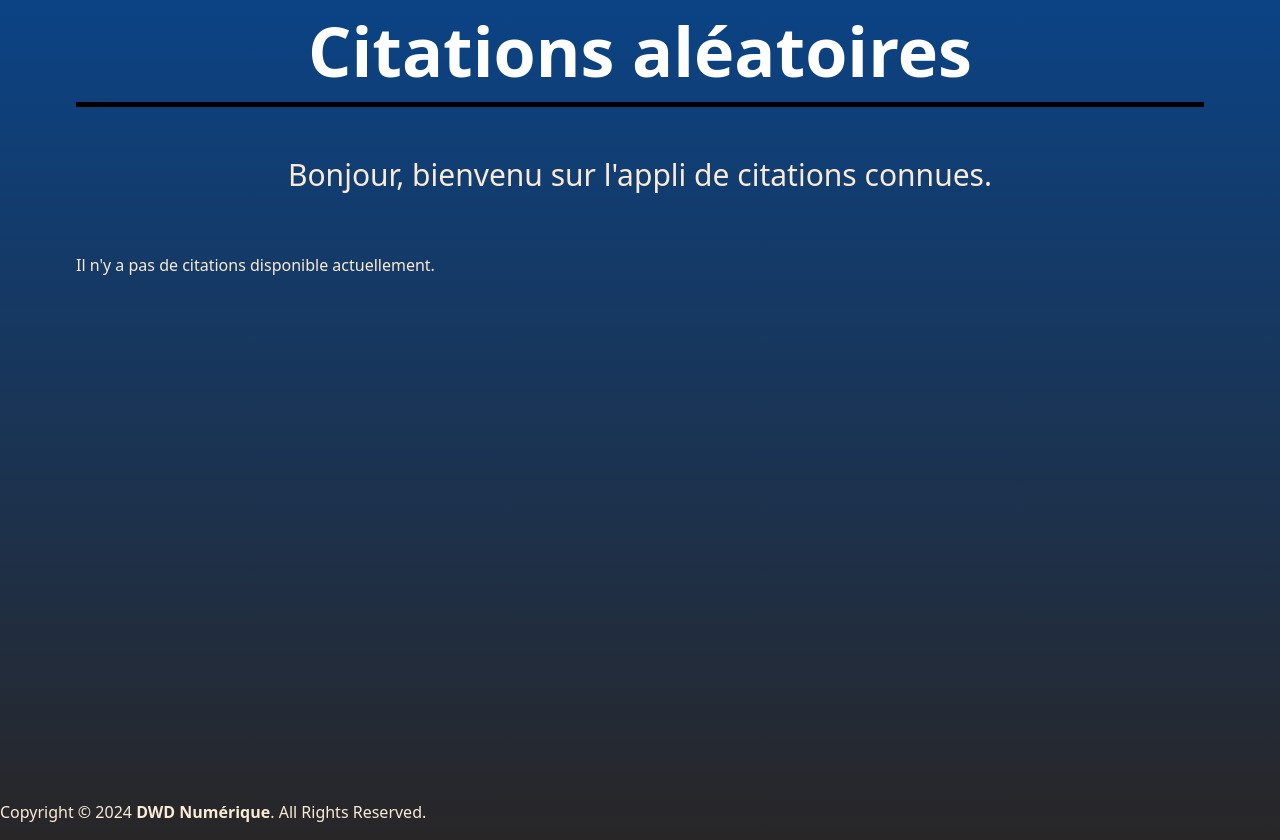
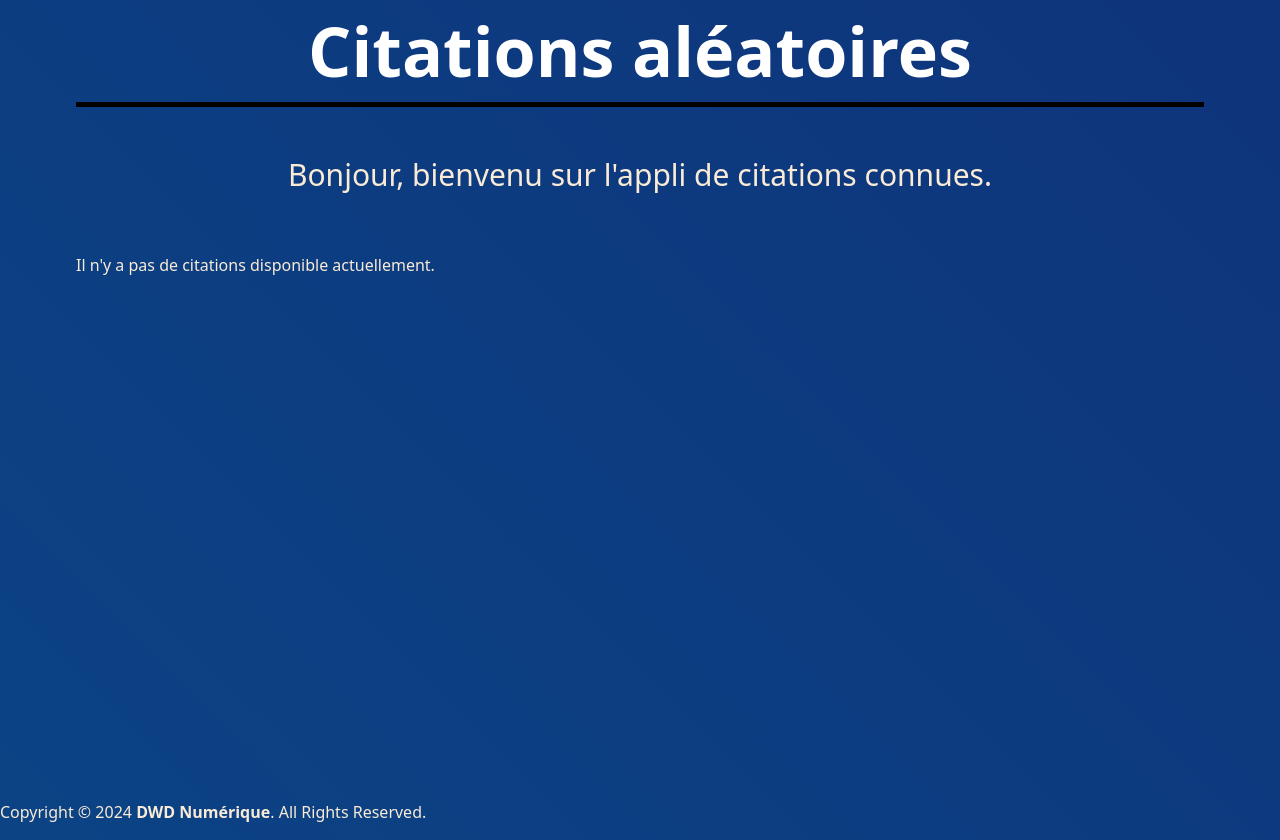
Before and after one commit to dday33480/randomquotesapp, a Django app: page / in a window 1280 px wide. Run offline with Django 5.2, Linux system fonts and the light colour scheme; data that the repository does not hold is empty.

Commit message:
style: Adds dynamic background gradient

```diff
--- a/quotes/static/css/main.css
+++ b/quotes/static/css/main.css
@@ -39,16 +39,35 @@
     }
 }
 
+@-webkit-keyframes DynamicBackground {
+    0%{background-position:0% 50%}
+    50%{background-position:100% 50%}
+    100%{background-position:0% 50%}
+  }
+  @-moz-keyframes DynamicBackground {
+    0%{background-position:0% 50%}
+    50%{background-position:100% 50%}
+    100%{background-position:0% 50%}
+  }
+  @keyframes DynamicBackground {
+    0%{background-position:0% 50%}
+    50%{background-position:100% 50%}
+    100%{background-position:0% 50%}
+  }
 
-body {
-    background: linear-gradient(0deg, rgba(40,38,39,1) 0%, rgba(11,67,133,1) 100%);
-    background-repeat: no-repeat;
-    background-size: cover;
+  body {
+    background: linear-gradient(45deg, #282627, #636061, #0b4385, #122572);
+    background-repeat: repeat;
+    background-size: 600% 600%;
     color: antiquewhite;
     margin: 0;
     min-height: 100vh;
     padding: 0;
-}
+
+    -webkit-animation: DynamicBackground 15s ease infinite;
+    -moz-animation: DynamicBackground 15s ease infinite;
+    animation: DynamicBackground 15s ease infinite;
+  }
 
 .container {
     position: relative;
```
